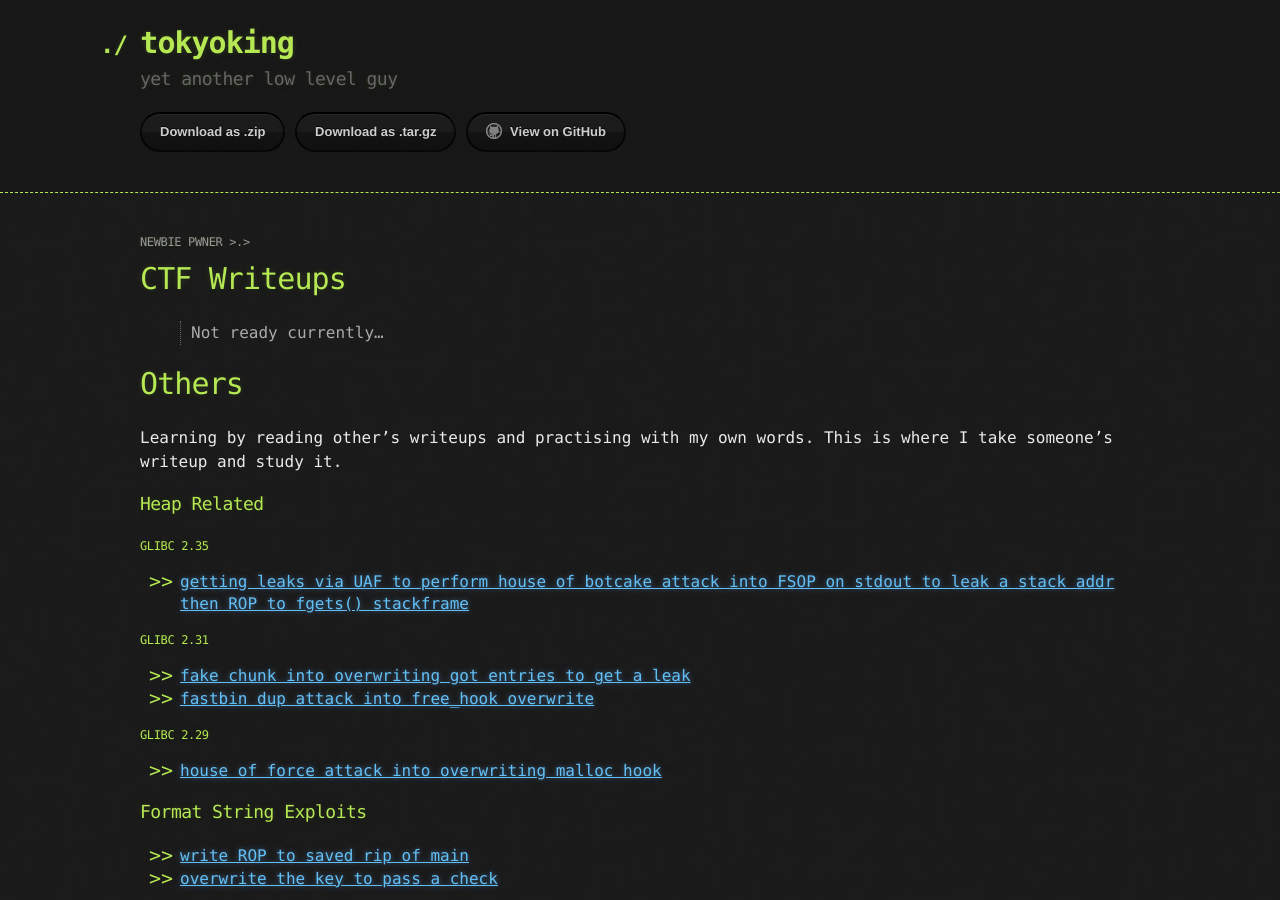
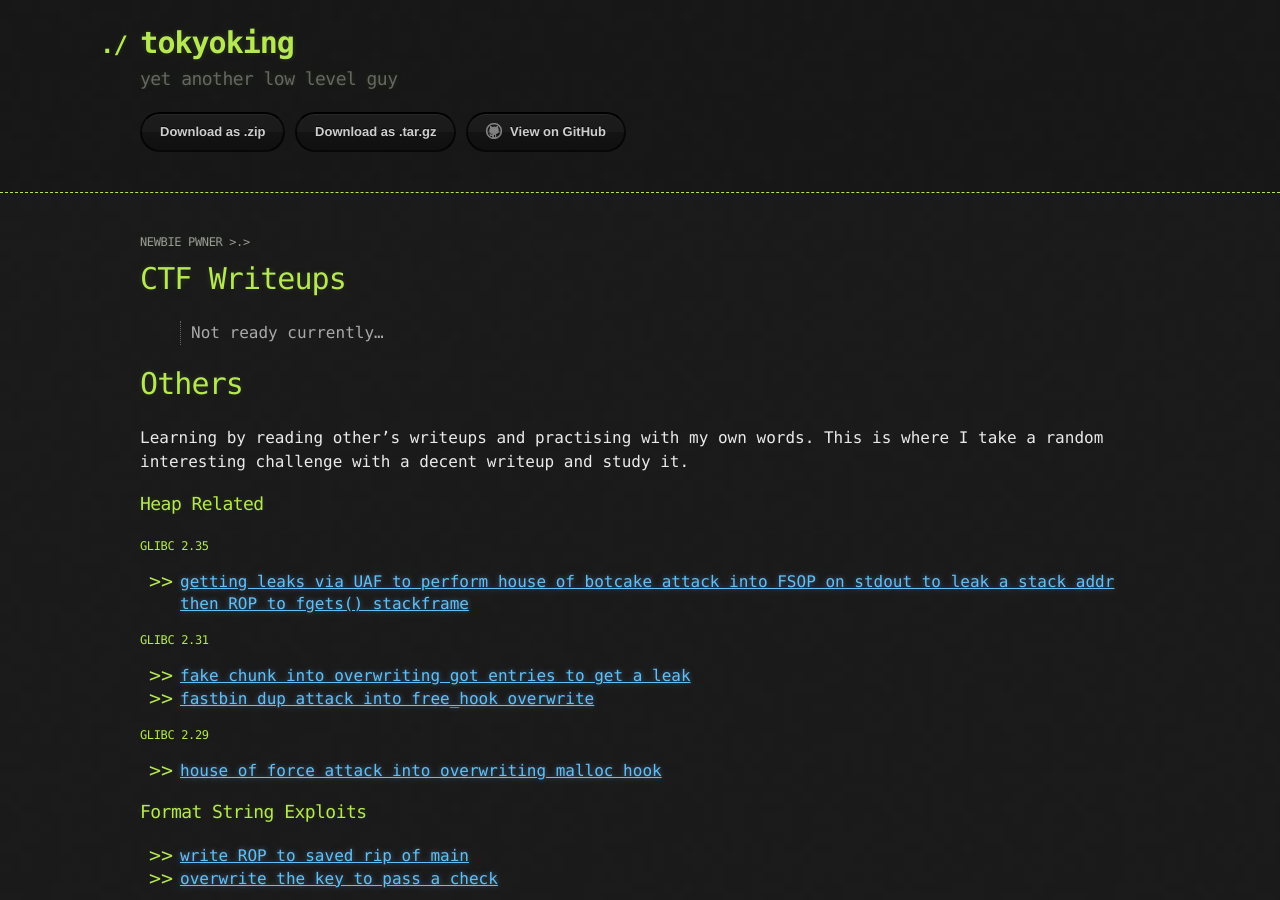
Before and after one commit to 4rsp/4rsp.github.io, a Jekyll site: the page built from index.md, in a window 1280 px wide and 900 px high. Built offline with Jekyll 4.4.1, drawn with Linux system fonts in a browser that asks for light colours.

Commit message:
Update index.md

```diff
--- a/index.md
+++ b/index.md
@@ -11,7 +11,7 @@ layout: default
 
 # Others
 
-Learning by reading other's writeups and practising with my own words. This is where I take someone's writeup and study it.
+Learning by reading other's writeups and practising with my own words. This is where I take a random interesting challenge with a decent writeup and study it.
 
 ### Heap Related
 ##### Glibc 2.35
```
